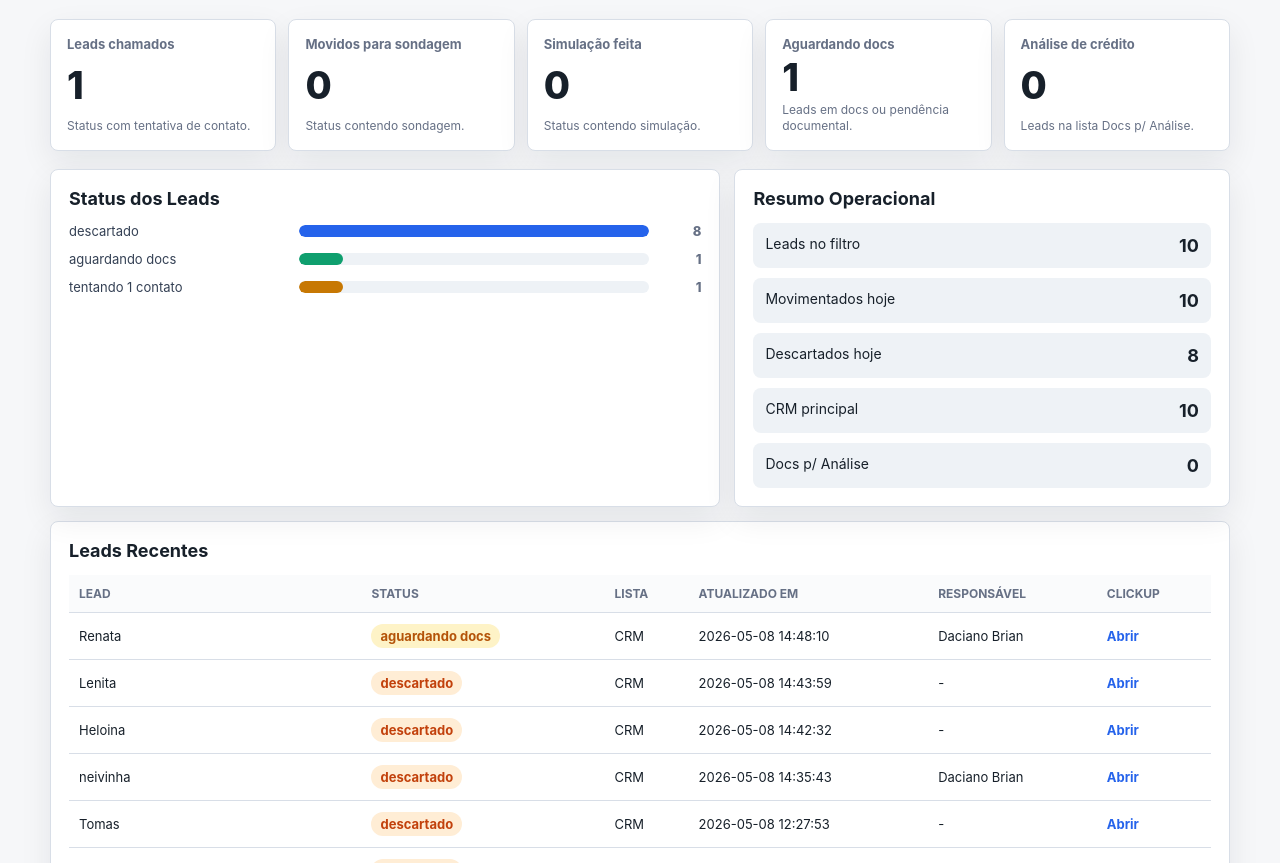
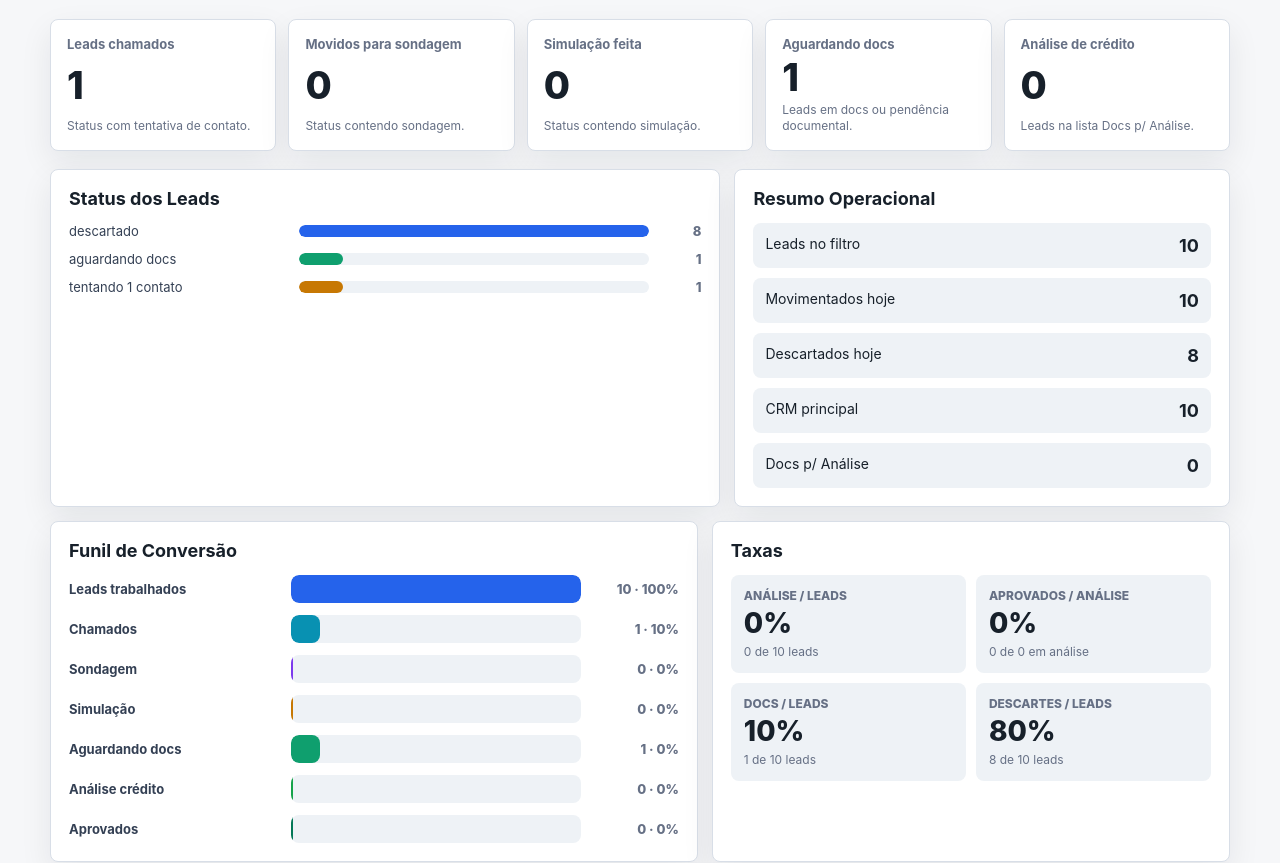
Before and after one commit to Dacianobrian/daciano-crm-dashboard, a plain HTML site: page index.html in a window 1280 px wide. Shown: the part 89-952 px from the top of the page. Drawn offline with Linux system fonts and the light colour scheme.

Commit message:
Add conversion funnel metrics

```diff
--- a/index.html
+++ b/index.html
@@ -204,6 +204,89 @@
       font-size: 18px;
     }
 
+    .conversion-grid {
+      display: grid;
+      grid-template-columns: 1fr 0.8fr;
+      gap: 14px;
+      margin-bottom: 14px;
+    }
+
+    .funnel-list {
+      display: grid;
+      gap: 12px;
+    }
+
+    .funnel-row {
+      display: grid;
+      grid-template-columns: minmax(150px, 210px) 1fr minmax(86px, auto);
+      gap: 12px;
+      align-items: center;
+      font-size: 13px;
+    }
+
+    .funnel-name {
+      color: #344054;
+      font-weight: 700;
+    }
+
+    .funnel-track {
+      position: relative;
+      height: 28px;
+      border-radius: 8px;
+      overflow: hidden;
+      background: var(--surface-2);
+    }
+
+    .funnel-fill {
+      height: 100%;
+      border-radius: 8px;
+      background: var(--green);
+      min-width: 2px;
+    }
+
+    .funnel-value {
+      color: var(--muted);
+      font-weight: 800;
+      text-align: right;
+      white-space: nowrap;
+    }
+
+    .rate-grid {
+      display: grid;
+      grid-template-columns: repeat(2, 1fr);
+      gap: 10px;
+    }
+
+    .rate-card {
+      min-height: 98px;
+      border-radius: 8px;
+      background: var(--surface-2);
+      padding: 13px;
+      display: flex;
+      flex-direction: column;
+      justify-content: space-between;
+    }
+
+    .rate-label {
+      color: var(--muted);
+      font-size: 12px;
+      font-weight: 800;
+      text-transform: uppercase;
+    }
+
+    .rate-value {
+      color: var(--text);
+      font-size: 28px;
+      font-weight: 850;
+      line-height: 1;
+    }
+
+    .rate-base {
+      color: var(--muted);
+      font-size: 12px;
+      line-height: 1.35;
+    }
+
     .table-wrap {
       overflow-x: auto;
     }
@@ -282,6 +365,10 @@
       .grid {
         grid-template-columns: 1fr;
       }
+
+      .conversion-grid {
+        grid-template-columns: 1fr;
+      }
     }
 
     @media (max-width: 620px) {
@@ -309,6 +396,19 @@
       .bar-track {
         grid-column: 1 / -1;
         grid-row: 2;
+      }
+
+      .funnel-row {
+        grid-template-columns: 1fr minmax(76px, auto);
+      }
+
+      .funnel-track {
+        grid-column: 1 / -1;
+        grid-row: 2;
+      }
+
+      .rate-grid {
+        grid-template-columns: 1fr;
       }
     }
   </style>
@@ -386,6 +486,38 @@
       </section>
     </div>
 
+    <div class="conversion-grid">
+      <section>
+        <h2>Funil de Conversão</h2>
+        <div class="funnel-list" id="funnelRows"></div>
+      </section>
+      <section>
+        <h2>Taxas</h2>
+        <div class="rate-grid">
+          <div class="rate-card">
+            <div class="rate-label">Análise / Leads</div>
+            <div class="rate-value" id="rateCredit">0%</div>
+            <div class="rate-base" id="rateCreditBase">0 de 0</div>
+          </div>
+          <div class="rate-card">
+            <div class="rate-label">Aprovados / Análise</div>
+            <div class="rate-value" id="rateApproved">0%</div>
+            <div class="rate-base" id="rateApprovedBase">0 de 0</div>
+          </div>
+          <div class="rate-card">
+            <div class="rate-label">Docs / Leads</div>
+            <div class="rate-value" id="rateDocs">0%</div>
+            <div class="rate-base" id="rateDocsBase">0 de 0</div>
+          </div>
+          <div class="rate-card">
+            <div class="rate-label">Descartes / Leads</div>
+            <div class="rate-value" id="rateDiscarded">0%</div>
+            <div class="rate-base" id="rateDiscardedBase">0 de 0</div>
+          </div>
+        </div>
+      </section>
+    </div>
+
     <section>
       <h2>Leads Recentes</h2>
       <div class="table-wrap">
@@ -457,6 +589,7 @@
     };
 
     const STATUS_COLORS = ["#2563eb", "#0f9f6e", "#c77803", "#c2410c", "#7c3aed", "#0891b2", "#be123c", "#475569"];
+    const OWNER_NAME = "Daciano Brian";
 
     function normalize(value) {
       return value.toLowerCase().normalize("NFD").replace(/[\u0300-\u036f]/g, "");
@@ -524,29 +657,67 @@
       }, {});
     }
 
+    function countMatchingStatuses(counts, matcher) {
+      return Object.entries(counts).reduce((sum, [status, count]) => {
+        return sum + (matcher(normalize(status)) ? count : 0);
+      }, 0);
+    }
+
+    function totalForSelection(rows) {
+      const period = document.getElementById("periodFilter").value;
+      const list = document.getElementById("listFilter").value;
+      const fullCrm = Object.values(STATUS_TOTALS.CRM).reduce((sum, count) => sum + count, 0);
+      const fullDocs = Object.values(STATUS_TOTALS.Docs).reduce((sum, count) => sum + count, 0);
+      if (period !== "all") return rows.length;
+      if (list === "CRM") return fullCrm;
+      if (list === "Docs") return fullDocs;
+      return fullCrm + fullDocs;
+    }
+
+    function docsListTotal(rows) {
+      const period = document.getElementById("periodFilter").value;
+      const list = document.getElementById("listFilter").value;
+      if (period === "all") {
+        if (list === "CRM") return 0;
+        return Object.values(STATUS_TOTALS.Docs).reduce((sum, count) => sum + count, 0);
+      }
+      return rows.filter(row => row.list === "Docs").length;
+    }
+
+    function currentMetrics(rows) {
+      const counts = statusCounts(rows);
+      const total = totalForSelection(rows);
+      const contacted = countMatchingStatuses(counts, status => status.includes("contato"));
+      const sondagem = countMatchingStatuses(counts, status => status.includes("sondagem"));
+      const simulacao = countMatchingStatuses(counts, status => status.includes("simulacao"));
+      const waitingDocs = countMatchingStatuses(counts, status => status.includes("docs") || status.includes("pendencia"));
+      const analysisStatus = countMatchingStatuses(counts, status => status.includes("analise"));
+      const credit = docsListTotal(rows) + analysisStatus;
+      const approved = countMatchingStatuses(counts, status => status.includes("aprovado"));
+      const discarded = countMatchingStatuses(counts, status => status.includes("descartado"));
+      return { total, contacted, sondagem, simulacao, waitingDocs, credit, approved, discarded };
+    }
+
+    function percent(part, base) {
+      if (!base) return "0%";
+      return `${Math.round((part / base) * 100)}%`;
+    }
+
+    function ownerName(row) {
+      return row.assignee && row.assignee !== "-" ? row.assignee : OWNER_NAME;
+    }
+
     function metric(rows, matcher) {
       return rows.filter(row => matcher(normalize(row.status), row)).length;
     }
 
     function renderKpis(rows) {
-      const period = document.getElementById("periodFilter").value;
-      const list = document.getElementById("listFilter").value;
-      if (period === "all") {
-        const counts = statusCounts(rows);
-        const sumMatching = matcher => Object.entries(counts).reduce((sum, [status, count]) => sum + (matcher(normalize(status)) ? count : 0), 0);
-        const docsTotal = list === "CRM" ? 0 : Object.values(STATUS_TOTALS.Docs).reduce((sum, count) => sum + count, 0);
-        document.getElementById("kpiContacted").textContent = sumMatching(status => status.includes("contato"));
-        document.getElementById("kpiSondagem").textContent = sumMatching(status => status.includes("sondagem"));
-        document.getElementById("kpiSimulacao").textContent = sumMatching(status => status.includes("simulacao"));
-        document.getElementById("kpiDocs").textContent = sumMatching(status => status.includes("docs") || status.includes("pendencia"));
-        document.getElementById("kpiCredito").textContent = docsTotal + sumMatching(status => status.includes("analise"));
-        return;
-      }
-      document.getElementById("kpiContacted").textContent = metric(rows, status => status.includes("contato"));
-      document.getElementById("kpiSondagem").textContent = metric(rows, status => status.includes("sondagem"));
-      document.getElementById("kpiSimulacao").textContent = metric(rows, status => status.includes("simulacao"));
-      document.getElementById("kpiDocs").textContent = metric(rows, status => status.includes("docs") || status.includes("pendencia"));
-      document.getElementById("kpiCredito").textContent = metric(rows, (status, row) => row.list === "Docs" || status.includes("analise"));
+      const metrics = currentMetrics(rows);
+      document.getElementById("kpiContacted").textContent = metrics.contacted;
+      document.getElementById("kpiSondagem").textContent = metrics.sondagem;
+      document.getElementById("kpiSimulacao").textContent = metrics.simulacao;
+      document.getElementById("kpiDocs").textContent = metrics.waitingDocs;
+      document.getElementById("kpiCredito").textContent = metrics.credit;
     }
 
     function renderBars(rows) {
@@ -572,11 +743,7 @@
       const list = document.getElementById("listFilter").value;
       const fullCrm = Object.values(STATUS_TOTALS.CRM).reduce((sum, count) => sum + count, 0);
       const fullDocs = Object.values(STATUS_TOTALS.Docs).reduce((sum, count) => sum + count, 0);
-      const total = period === "all" ? (list === "CRM" ? fullCrm : list === "Docs" ? fullDocs : fullCrm + fullDocs) : rows.length;
-      const counts = statusCounts(rows);
-      const discardedTotal = Object.entries(counts).reduce((sum, [status, count]) => {
-        return sum + (normalize(status).includes("descartado") ? count : 0);
-      }, 0);
+      const metrics = currentMetrics(rows);
       const periodLabels = {
         today: ["Movimentados hoje", "Descartados hoje"],
         week: ["Movimentados na semana", "Descartados na semana"],
@@ -585,11 +752,44 @@
       };
       document.getElementById("summaryPeriodLabel").textContent = periodLabels[period][0];
       document.getElementById("summaryDiscardedLabel").textContent = periodLabels[period][1];
-      document.getElementById("summaryTotal").textContent = total;
-      document.getElementById("summaryToday").textContent = total;
-      document.getElementById("summaryDiscarded").textContent = discardedTotal;
+      document.getElementById("summaryTotal").textContent = metrics.total;
+      document.getElementById("summaryToday").textContent = metrics.total;
+      document.getElementById("summaryDiscarded").textContent = metrics.discarded;
       document.getElementById("summaryCrm").textContent = period === "all" ? (list === "Docs" ? 0 : fullCrm) : rows.filter(row => row.list === "CRM").length;
       document.getElementById("summaryDocsList").textContent = period === "all" ? (list === "CRM" ? 0 : fullDocs) : rows.filter(row => row.list === "Docs").length;
+    }
+
+    function renderFunnel(rows) {
+      const metrics = currentMetrics(rows);
+      const stages = [
+        ["Leads trabalhados", metrics.total, "#2563eb"],
+        ["Chamados", metrics.contacted, "#0891b2"],
+        ["Sondagem", metrics.sondagem, "#7c3aed"],
+        ["Simulação", metrics.simulacao, "#c77803"],
+        ["Aguardando docs", metrics.waitingDocs, "#0f9f6e"],
+        ["Análise crédito", metrics.credit, "#16a34a"],
+        ["Aprovados", metrics.approved, "#047857"]
+      ];
+      const max = Math.max(metrics.total, 1);
+      document.getElementById("funnelRows").innerHTML = stages.map(([name, count, color], index) => {
+        const width = Math.max((count / max) * 100, count ? 4 : 0);
+        const previous = index === 0 ? metrics.total : stages[index - 1][1];
+        return `
+          <div class="funnel-row">
+            <div class="funnel-name">${name}</div>
+            <div class="funnel-track"><div class="funnel-fill" style="width:${width}%; background:${color}"></div></div>
+            <div class="funnel-value">${count} · ${percent(count, previous)}</div>
+          </div>
+        `;
+      }).join("");
+      document.getElementById("rateCredit").textContent = percent(metrics.credit, metrics.total);
+      document.getElementById("rateCreditBase").textContent = `${metrics.credit} de ${metrics.total} leads`;
+      document.getElementById("rateApproved").textContent = percent(metrics.approved, metrics.credit);
+      document.getElementById("rateApprovedBase").textContent = `${metrics.approved} de ${metrics.credit} em análise`;
+      document.getElementById("rateDocs").textContent = percent(metrics.waitingDocs, metrics.total);
+      document.getElementById("rateDocsBase").textContent = `${metrics.waitingDocs} de ${metrics.total} leads`;
+      document.getElementById("rateDiscarded").textContent = percent(metrics.discarded, metrics.total);
+      document.getElementById("rateDiscardedBase").textContent = `${metrics.discarded} de ${metrics.total} leads`;
     }
 
     function renderTable(rows) {
@@ -600,7 +800,7 @@
           <td><span class="pill ${statusClass(row.status)}">${row.status}</span></td>
           <td>${row.list}</td>
           <td>${row.updated}</td>
-          <td>${row.assignee}</td>
+          <td>${ownerName(row)}</td>
           <td><a href="${row.url}" target="_blank" rel="noreferrer">Abrir</a></td>
         </tr>
       `).join("");
@@ -611,6 +811,7 @@
       renderKpis(rows);
       renderBars(rows);
       renderSummary(rows);
+      renderFunnel(rows);
       renderTable(rows);
     }
 
```
